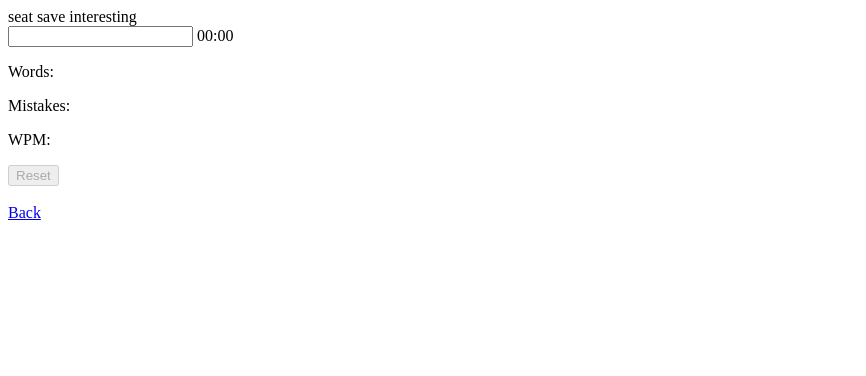
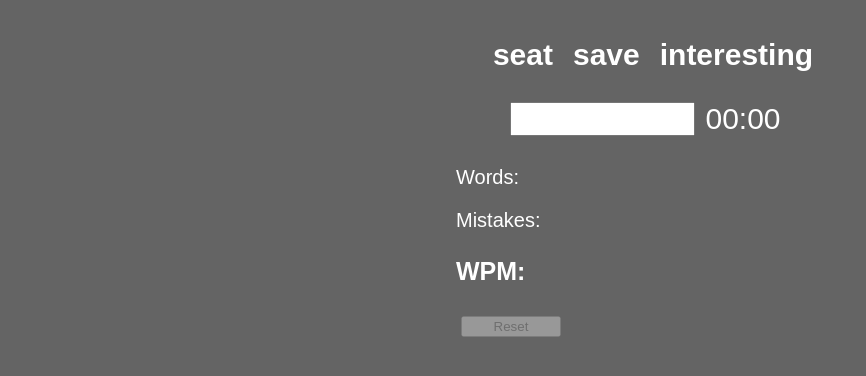
Before and after one commit to jackdholm/jackdholm.github.io, a plain HTML site: page test.html in a window 1280 px wide. Shown: the whole page, without its empty margins (0-866 px from the left). Drawn offline with Linux system fonts and the light colour scheme.

Commit message:
Added Typing Test changes

```diff
--- a/TypingTest.js
+++ b/TypingTest.js
@@ -15,6 +15,7 @@ $(document).ready(function()
 	WordCount = 0;
 	MistakeCount = 0;
 	var txt = '';
+	$('#inputField').prop('value','');
 	$('#inputField').focus();
 	$('#resetButton').prop('disabled', true);
 	// Getting the list of words from the text file
--- a/style.css
+++ b/style.css
@@ -1,23 +1,66 @@
 body
 {
-	background-color:black;
+	width: 100%;
+	display: flex;
+	justify-content: center;
+	background-color: rgb(100,100,100);
+}
+#content
+{
+    max-width: 30%;
+    margin: 20px 0px;
+    display: flex;
+    flex-direction: column;
+    flex: 1;
+}
+#wordDisplay
+{
+	display: flex;
+	flex-direction: row;
+	justify-content: center;
+	padding: 5px;
+	font: bold
+	30px arial;
+}
+#wordDisplay span
+{
+	margin: 5px 5px 15px 15px;
+	color: white;
+}
+#typingArea
+{
+	width: 60%;
+	display: flex;
+	flex-direction: row;
+	justify-content: center;
+	padding: 5px;
+	font: normal 30px arial;
+	margin: 5px auto;
+}
+#inputField
+{
+	flex: 1;
+}
+#timeField
+{
+	margin-left: 10px;
+	margin-right: 5px;
 	color:white;
-	font-family:arial;
 }
-ul
+#resetButton
 {
-	list-style-type;none;
-	padding-left:0px;
+	margin: 5px;
+	max-width: 100px;
 }
-a:link
+#results
 {
-	color:lime;
-	text-decoration:none;
+	flex: 1;
+	height: 150px;
+	width: 30%;
+	color: white;
+	font: normal 20px arial;
 }
-a:visited{color:red;}
-a:hover{font-weight:bold;}
-
-input[type=number]
+#result
 {
-    width: 60px;
+	font: bold 25px arial;
 }
--- a/test.html
+++ b/test.html
@@ -3,21 +3,28 @@
 <head>
 	<meta charset="utf-8">
 	<title>Typing Test</title>
+	<link rel="stylesheet" href="style.css">
 </head>
 <body>
+	<div id="content">
+		<div id="wordDisplay">
 		<span id="wordField">Typing Test</span>
 		<span id="nextWord0">test</span>
 		<span id="nextWord1">teeeest</span>
-	<br/>
+		</div>
+		<div id="typingArea">
 			<input type="text" name="typingField" id="inputField">
 			<span id="timeField">00:00</span>
+		</div>
+		<div id="results">
 			<p id="wordCount">Words: </p>
 			<p id="mistakeCount">Mistakes: </p>
 			<p id="result">WPM: </p>
+		</div>
 		<button id="resetButton">Reset</button>
-	<br /><br />
-	<a href=index.html>Back</a>
+
 		<script type="text/javascript" src="jquery-3.3.1.min.js"></script>
 		<script type="text/javascript" src="TypingTest.js"></script>
+	</div>
 </body>
 </html>
```
Lines whose indentation alone changed are shown as unchanged.
